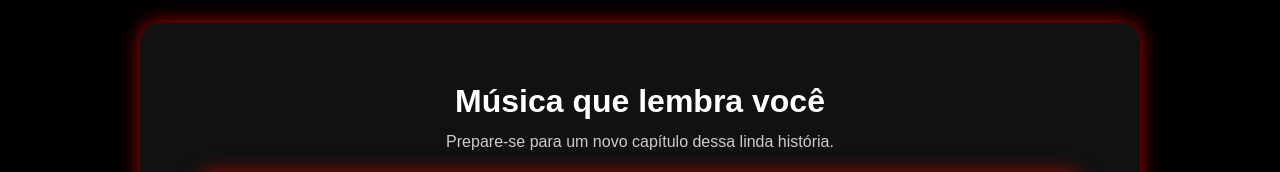
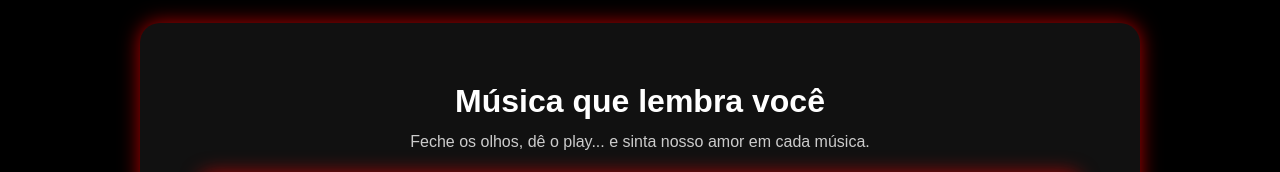
Before and after one commit to Diego99xz/diego_jessica, a plain HTML site: page index.html in a window 1280 px wide. Shown: the part 1600-1772 px from the top of the page. Drawn offline with Linux system fonts and the light colour scheme; grey boxes are pictures that could not be loaded.

Commit message:
adicionado frase na section musica

```diff
--- a/index.html
+++ b/index.html
@@ -161,7 +161,7 @@
       <!-- Música que lembra você -->
       <section class="section">
         <h2>Música que lembra você</h2>
-        <p>Prepare-se para um novo capítulo dessa linda história.</p>
+        <p>Feche os olhos, dê o play... e sinta nosso amor em cada música.</p>
         <iframe style="border-radius:12px"
           src="https://open.spotify.com/embed/playlist/5dGJmP5rb5MR3zS1tFwVIB?utm_source=generator"
           width="100%" height="352" frameborder="0" allowfullscreen=""
```
